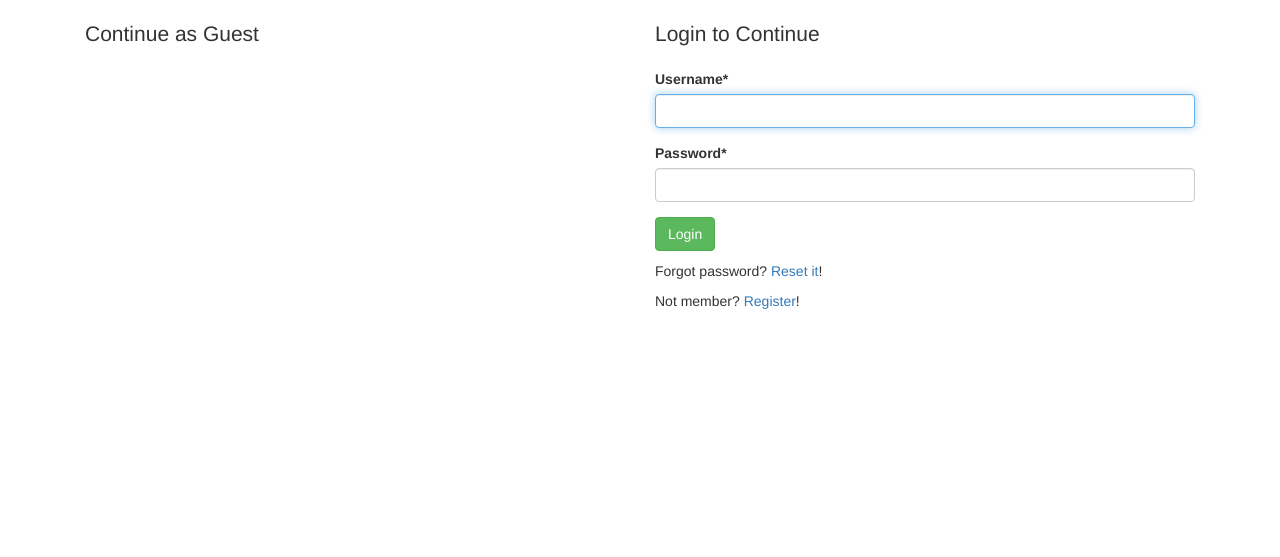
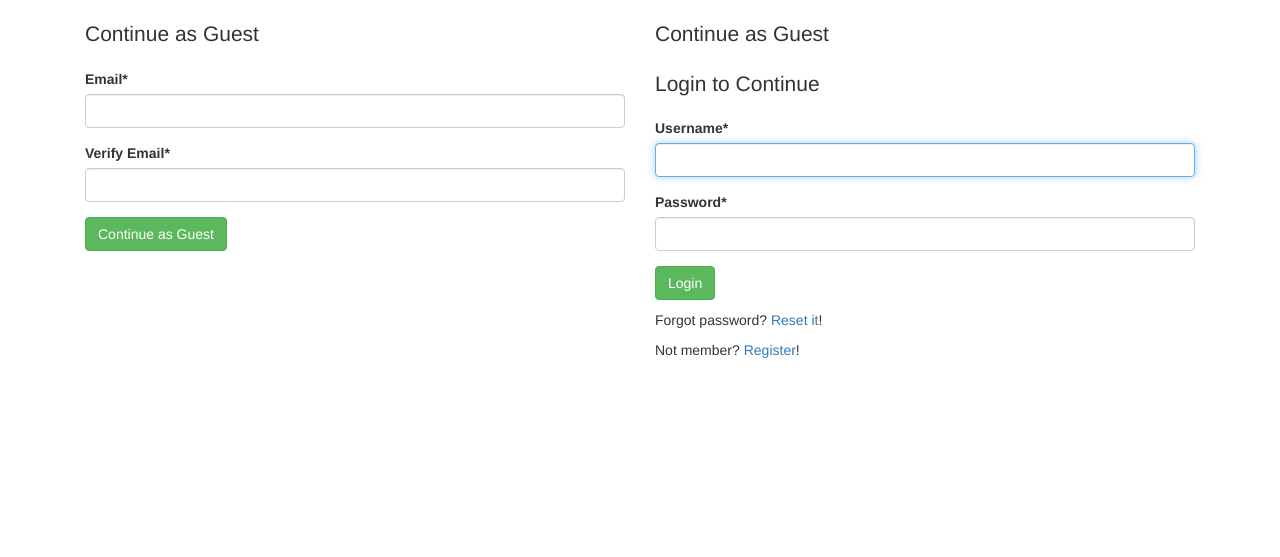
Before and after one commit to codingforentrepreneurs/ecommerce-2, a Django app: page /checkout/ in a window 1280 px wide. Shown: the part 51-608 px from the top of the page. Run offline with Django 3.2, Linux system fonts and the light colour scheme; some libraries are stand-ins or nearby versions.

Commit message:
55 - Checkout Form & FormMixin

```diff
--- a/src/carts/templates/carts/checkout_view.html
+++ b/src/carts/templates/carts/checkout_view.html
@@ -4,11 +4,21 @@
 
 {% block content %}
 
+<div class='col-sm-6'>
+<p class='lead'>Continue as Guest</p>
 
 
+
+<form method='POST' action=''>{% csrf_token %}
+{{ form|crispy }}
+<input type='submit' class='btn btn-success' value='Continue as Guest' />
+</form>
+
+</div>
 {% if not user_can_continue %}
 <div class='col-sm-6'>
 <p class='lead'>Continue as Guest</p>
+
 </div>
 <div class='col-sm-6'>
 <p class='lead'>Login to Continue</p>
--- a/src/carts/views.py
+++ b/src/carts/views.py
@@ -4,12 +4,15 @@ from django.http import HttpResponseRedirect, Http404, JsonResponse
 from django.shortcuts import render, get_object_or_404, redirect
 from django.views.generic.base import View
 from django.views.generic.detail import SingleObjectMixin, DetailView
-
+from django.views.generic.edit import FormMixin
 
 # Create your views here.
 
+from orders.forms import GuestCheckoutForm
 from products.models import Variation
-from carts.models import Cart, CartItem
+
+
+from .models import Cart, CartItem
 
 
 class ItemCountView(View):
@@ -124,9 +127,10 @@ class CartView(SingleObjectMixin, View):
 
 
 
-class CheckoutView(DetailView):
+class CheckoutView(FormMixin, DetailView):
 	model = Cart
 	template_name = "carts/checkout_view.html"
+	form_class = GuestCheckoutForm
 
 	def get_object(self, *args, **kwargs):
 		cart_id = self.request.session.get("cart_id")
@@ -144,4 +148,16 @@ class CheckoutView(DetailView):
 		if self.request.user.is_authenticated(): #or if request.user.is_guest():
 			user_can_continue = True
 		context["user_can_continue"] = user_can_continue
+		context["form"] = self.get_form()
 		return context
+
+	def post(self, request, *args, **kwargs):
+		form = self.get_form()
+		if form.is_valid():
+			print form.cleaned_data.get("email")
+			return self.form_valid(form)
+		else:
+			return self.form_invalid(form)
+
+	def get_success_url(self):
+		return reverse("checkout")
--- /dev/null
+++ b/src/orders/forms.py
@@ -0,0 +1,16 @@
+from django import forms
+
+
+
+class GuestCheckoutForm(forms.Form):
+	email = forms.EmailField()
+	email2 = forms.EmailField(label='Verify Email')
+
+	def clean_email2(self):
+		email = self.cleaned_data.get("email")
+		email2 = self.cleaned_data.get("email2")
+
+		if email == email2:
+			return email2
+		else:
+			raise forms.ValidationError("Please confirm emails are the same")
```
Also changed, not shown: src/db.sqlite3, 2 other files.
